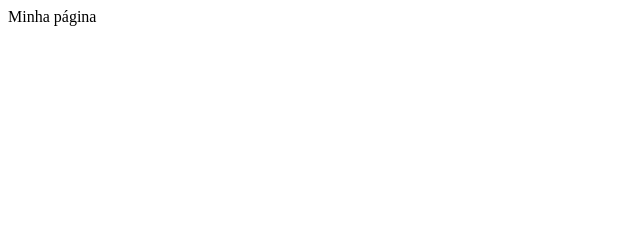
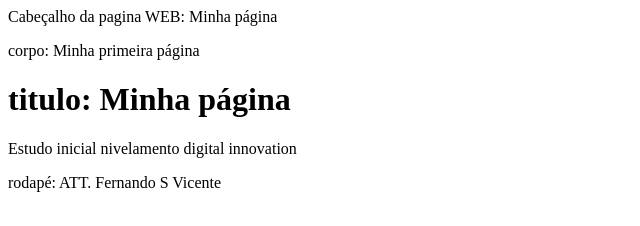
Before and after one commit to fernandosvicente/OlaMundo, a plain HTML site: page index.html in a window 1280 px wide. Shown: the whole page, without its empty margins (0-640 px from the left). Drawn offline with Linux system fonts and the light colour scheme.

Commit message:
Update index.html

```diff
--- a/index.html
+++ b/index.html
@@ -2,8 +2,22 @@
 <html lang="pt-br">
     <head>
         <meta charset="utf-8"
-        <title>Minha página</title>
+        <title>Cabeçalho da pagina WEB: Minha página</title>
     </head>
+
+    <body>
+        <p>corpo: Minha primeira página</p>
+
+        <header>
+            <h1>titulo: Minha página</h1>
+            <p>Estudo inicial nivelamento digital innovation</p>
+        </header>
+
+        <footer>
+            <p>rodapé: ATT. Fernando S Vicente</p>
+        </footer>
+    </body>
+
 
 
 </html>
```
